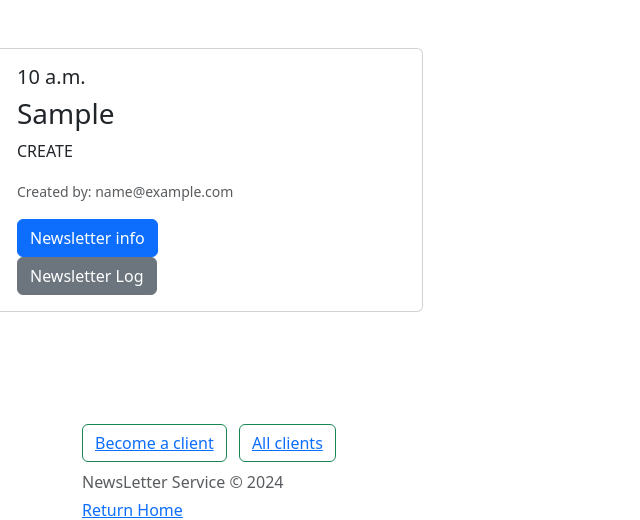
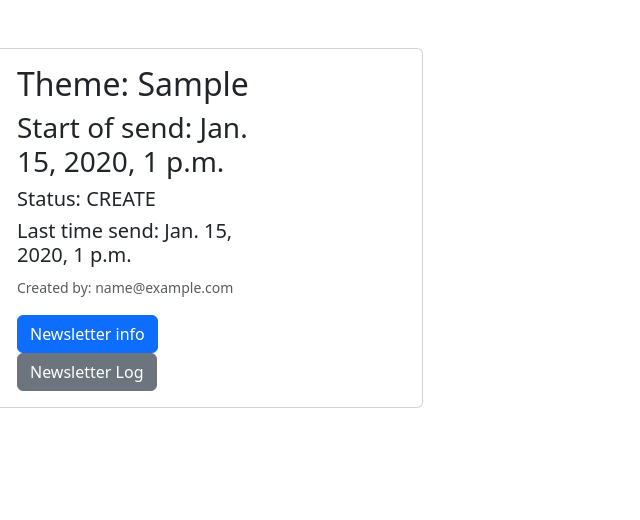
Before and after one commit to GlebOhlopkov/newsletter_service, a Django app: page / in a window 1280 px wide. Shown: the part 56-576 px from the top of the page, without its empty margins (0-640 px from the left). Run offline with Django 5.2, Linux system fonts and the light colour scheme; a user stored in the database is signed in; tables that the repository leaves empty hold one stand-in row (values such as "Sample post"); some libraries are stand-ins or nearby versions.

Commit message:
correct app mailing

```diff
--- a/config/settings.py
+++ b/config/settings.py
@@ -113,7 +113,7 @@ AUTH_PASSWORD_VALIDATORS = [
 
 LANGUAGE_CODE = 'en-us'
 
-TIME_ZONE = 'UTC'
+TIME_ZONE = 'Europe/Minsk'
 
 USE_I18N = True
 
--- a/mailing/admin.py
+++ b/mailing/admin.py
@@ -9,7 +9,8 @@ class ClientAdmin(admin.ModelAdmin):
 
 @admin.register(Newsletter)
 class NewsletterAdmin(admin.ModelAdmin):
-    list_display = ('id', 'theme_massage', 'text_massage', 'send_time', 'period', 'status', 'user', )
+    list_display = ('id', 'theme_massage', 'text_massage', 'send_time_start',
+                    'send_time_finish', 'period', 'status', 'user',)
 
 
 @admin.register(LogNewsletter)
--- a/mailing/forms.py
+++ b/mailing/forms.py
@@ -28,6 +28,10 @@ class ClientForm(BootstrapFormStyleMixin, forms.ModelForm):
 
 
 class NewsletterForm(BootstrapFormStyleMixin, forms.ModelForm):
+    send_time_start = forms.DateTimeField(input_formats=['%d/%m/%y %H:%M'])
+    send_time_finish = forms.DateTimeField(input_formats=['%d/%m/%y %H:%M'])
+
     class Meta:
         model = Newsletter
-        fields = ('theme_massage', 'text_massage', 'send_time', 'period', 'status', 'clients',)
+        fields = ('theme_massage', 'text_massage', 'send_time_start',
+                  'send_time_finish', 'period', 'status', 'clients',)
--- a/mailing/models.py
+++ b/mailing/models.py
@@ -29,9 +29,11 @@ class Newsletter(models.Model):
     ]
     theme_massage = models.CharField(max_length=50, verbose_name='theme')
     text_massage = models.TextField(verbose_name='text')
-    send_time = models.TimeField(verbose_name='newsletter time')
+    send_time_start = models.DateTimeField(verbose_name='newsletter send time start')
+    send_time_finish = models.DateTimeField(verbose_name='newsletter send time finish')
     period = models.CharField(choices=PERIOD_CHOICES, verbose_name='period')
     status = models.CharField(choices=STATUS_CHOICES, default='CREATE', verbose_name='status')
+    last_send_time = models.DateTimeField(null=True, blank=True, verbose_name='last try to send')
     user = models.ForeignKey(User, on_delete=models.CASCADE, verbose_name='user')
     clients = models.ManyToManyField(Client, verbose_name='clients')
 
@@ -50,10 +52,10 @@ class Newsletter(models.Model):
 
 
 class LogNewsletter(models.Model):
-    datetime_send = models.DateTimeField(blank=True, null=True, verbose_name='last datetime send')
+    datetime_send = models.DateTimeField(blank=True, null=True, verbose_name='newsletter send time')
     status = models.CharField(blank=True, null=True, verbose_name='send status')
     server_answer = models.CharField(blank=True, null=True, verbose_name='server status')
-    newsletter = models.ForeignKey(Newsletter, on_delete=models.DO_NOTHING, verbose_name='newsletter')
+    newsletter = models.IntegerField(verbose_name='newsletter id')
 
     def __str__(self):
         return f'{self.datetime_send}: {self.status}'
--- a/mailing/templates/mailing/newsletter_list.html
+++ b/mailing/templates/mailing/newsletter_list.html
@@ -8,9 +8,10 @@
         <div class="row g-0">
             <div class="col-md-8">
                 <div class="card-body">
-                    <h5 class="card-title">{{newsletter.send_time}}</h5>
-                    <h3 class="card-title"> {{newsletter.theme_massage}}</h3>
-                    <p class="card-text">{{newsletter.status}}</p>
+                    <h2 class="card-title">Theme: {{newsletter.theme_massage}}</h2>
+                    <h3 class="card-title">Start of send: {{newsletter.send_time_start}}</h3>
+                    <h5 class="card-text">Status: {{newsletter.status}}</h5>
+                    <h5 class="card-text">Last time send: {{newsletter.last_send_time}}</h5>
                     <p class="card-text"><small class="text-body-secondary">Created by:
                         {{newsletter.user|default:"Nobody"}} </small></p>
                     <a href="{% url 'mailing:newsletter_view' pk=newsletter.pk %}" class="btn btn-primary" tabindex="-1"
--- a/mailing/views.py
+++ b/mailing/views.py
@@ -3,12 +3,14 @@ from django.core.mail import send_mail
 from django.http import Http404
 from django.urls import reverse_lazy
 from django.views.generic import ListView, CreateView, UpdateView, DeleteView, DetailView
-
 from config import settings
 from mailing.forms import NewsletterForm, ClientForm
 from mailing.models import Newsletter, Client, LogNewsletter
 
-from datetime import datetime
+from datetime import datetime, timezone
+
+
+from mailing.services import send_newsletter_now
 
 
 class ClientCreateView(LoginRequiredMixin, CreateView):
@@ -30,16 +32,8 @@ class NewsletterCreateView(LoginRequiredMixin, CreateView):
         newsletter = form.save(commit=False)
         newsletter.user = self.request.user
         newsletter.save()
-        time = datetime.now().time()
-        if time >= newsletter.send_time:
-            clients = newsletter.clients.all()
-            for client in clients:
-                send_mail(
-                    subject=f'{newsletter.theme_massage}',
-                    message=f'{newsletter.text_massage}',
-                    from_email=settings.EMAIL_HOST_USER,
-                    recipient_list=[client.email]
-                )
+        time = datetime.now(tz=timezone.utc)
+        send_newsletter_now(newsletter, time)
         return super().form_valid(form)
 
 
--- a/pyproject.toml
+++ b/pyproject.toml
@@ -13,6 +13,7 @@ redis = "^5.0.1"
 python-dotenv = "^1.0.0"
 psycopg2-binary = "^2.9.9"
 django-crontab = "^0.7.1"
+pytz = "^2023.3.post1"
 
 
 [build-system]
```
Also changed, not shown: mailing/services.py (added, +36 -0 lines), mailing/templates/mailing/newsletter_detail.html (+5 -3 lines), mailing/migrations/0001_initial.py, mailing/migrations/0002_initial.py, users/migrations/0001_initial.py, users/migrations/0002_alter_user_comment_alter_user_first_name_and_more.py (deleted).
